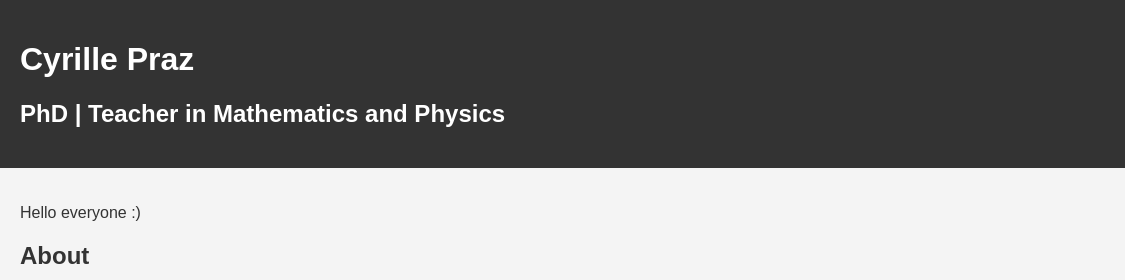
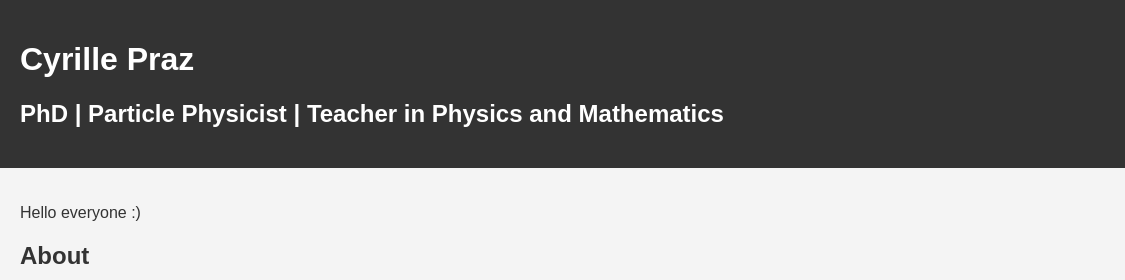
Before and after one commit to cyrraz/cyrraz.github.io, a plain HTML site: page index.html in a window 1280 px wide. Shown: the top 280 px of the page, 0-1125 px from the left. Drawn offline with Linux system fonts and the light colour scheme; a web font is replaced by a local one.

Commit message:
feat: update title

```diff
--- a/index.html
+++ b/index.html
@@ -58,7 +58,7 @@
     <header>
       <img src="pics/cyrille_praz.jpg" alt="Cyrille Praz" class="profile-pic" />
       <h1>Cyrille Praz</h1>
-      <h2>PhD | Teacher in Mathematics and Physics</h2>
+      <h2>PhD | Particle Physicist | Teacher in Physics and Mathematics</h2>
     </header>
     <div class="content">
       <p>Hello everyone :)</p>
```
